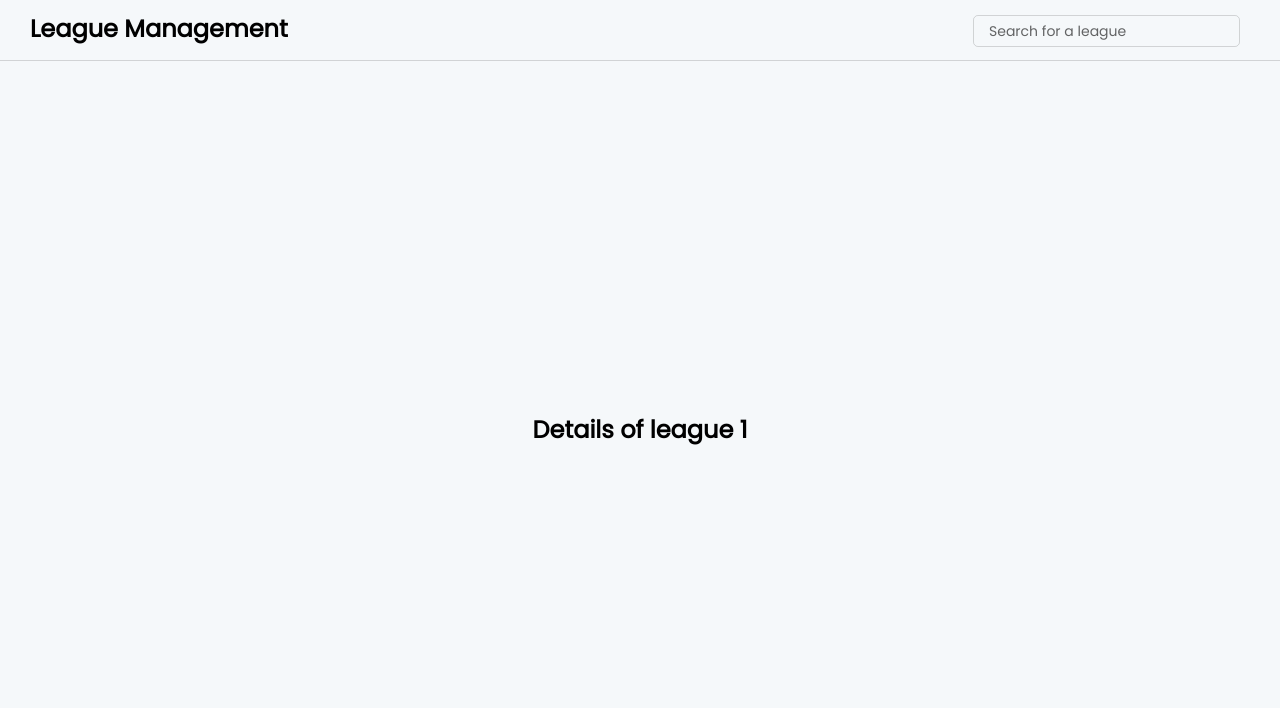
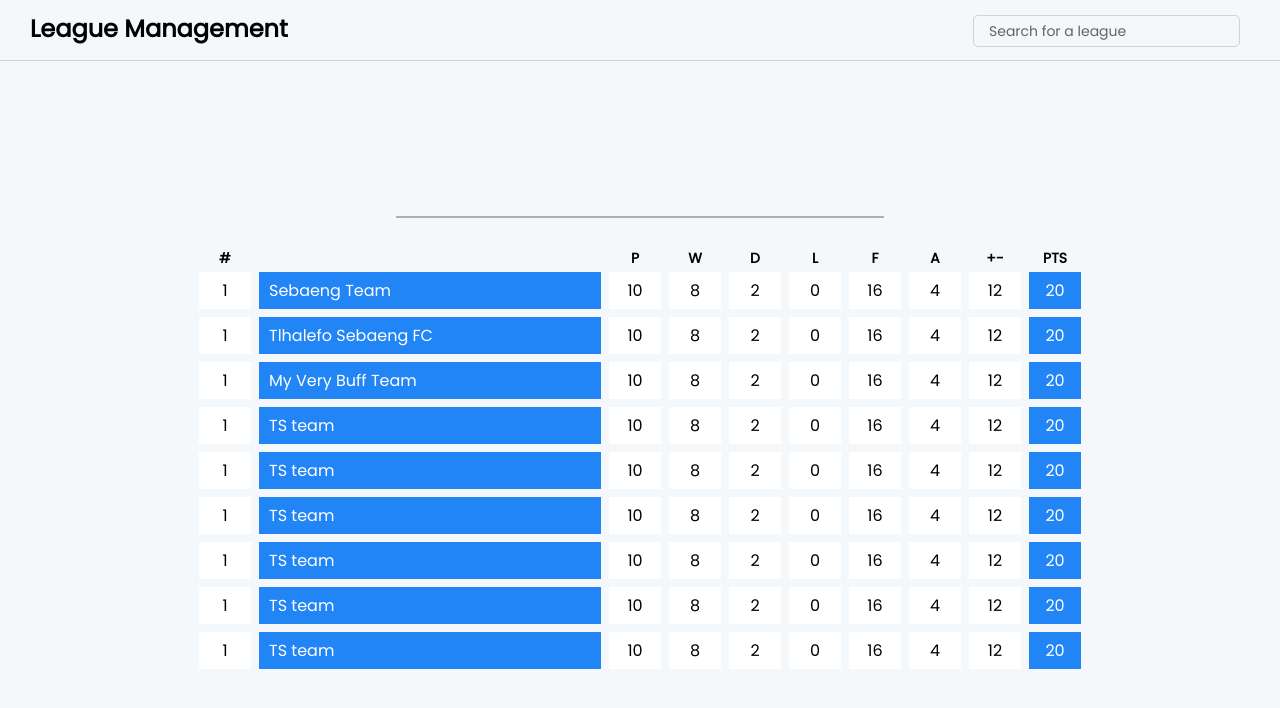
Before and after one commit to tlhalesebaeng/league-oracle-frontend, a React (Vite) app in the folder frontend/: page /leagues/1 in a window 1280 px wide. Shown: the top 708 px of the page. Built offline with nearby package versions, Linux system fonts and the light colour scheme.

Commit message:
league standings implementation

```diff
--- /dev/null
+++ b/frontend/src/components/league/Details.css
@@ -0,0 +1,14 @@
+.league-details {
+    padding: 20px;
+    padding-top: 0px;
+    width: 35%;
+    display: flex;
+    flex-direction: column;
+    align-items: center;
+    border-bottom: 2px solid rgba(0, 0, 0, 0.3);
+}
+
+.league-details h2 {
+    font-size: 30px;
+    margin-bottom: 10px;
+}
--- /dev/null
+++ b/frontend/src/components/league/Details.jsx
@@ -0,0 +1,12 @@
+import './Details.css';
+
+const Details = ({ id, name, dateCreated }) => {
+    return (
+        <section className="league-details">
+            <h2>{name}</h2>
+            <p>{dateCreated}</p>
+        </section>
+    );
+};
+
+export default Details;
--- /dev/null
+++ b/frontend/src/components/league/Standings.css
@@ -0,0 +1,24 @@
+.league-standings table {
+    display: flex;
+    flex-direction: column;
+    margin-top: 30px;
+}
+
+.league-standings th {
+    display: flex;
+}
+
+.league-standings__space-header {
+    width: 350px;
+}
+
+.league-standings__header-field {
+    height: 20px;
+    width: 60px;
+    background-color: transparent;
+    display: flex;
+    justify-content: center;
+    align-items: center;
+    font-size: 14px;
+    font-weight: 600;
+}
--- /dev/null
+++ b/frontend/src/components/league/Standings.jsx
@@ -0,0 +1,138 @@
+import Standing from '../team/Standing';
+import './Standings.css';
+
+const Standings = () => {
+    // get this from the backend
+    const teams = [
+        {
+            id: 't1',
+            name: 'Sebaeng Team',
+            wins: 8,
+            draws: 2,
+            loses: 0,
+            goalsFoward: 16,
+            goalsAgainst: 4,
+            playedGames: 10,
+            points: 20,
+            goalDifference: 12,
+        },
+        {
+            id: 't2',
+            name: 'Tlhalefo Sebaeng FC',
+            wins: 8,
+            draws: 2,
+            loses: 0,
+            goalsFoward: 16,
+            goalsAgainst: 4,
+            playedGames: 10,
+            points: 20,
+            goalDifference: 12,
+        },
+        {
+            id: 't3',
+            name: 'My Very Buff Team',
+            wins: 8,
+            draws: 2,
+            loses: 0,
+            goalsFoward: 16,
+            goalsAgainst: 4,
+            playedGames: 10,
+            points: 20,
+            goalDifference: 12,
+        },
+        {
+            id: 't4',
+            name: 'TS team',
+            wins: 8,
+            draws: 2,
+            loses: 0,
+            goalsFoward: 16,
+            goalsAgainst: 4,
+            playedGames: 10,
+            points: 20,
+            goalDifference: 12,
+        },
+        {
+            id: 't5',
+            name: 'TS team',
+            wins: 8,
+            draws: 2,
+            loses: 0,
+            goalsFoward: 16,
+            goalsAgainst: 4,
+            playedGames: 10,
+            points: 20,
+            goalDifference: 12,
+        },
+        {
+            id: 't6',
+            name: 'TS team',
+            wins: 8,
+            draws: 2,
+            loses: 0,
+            goalsFoward: 16,
+            goalsAgainst: 4,
+            playedGames: 10,
+            points: 20,
+            goalDifference: 12,
+        },
+        {
+            id: 't7',
+            name: 'TS team',
+            wins: 8,
+            draws: 2,
+            loses: 0,
+            goalsFoward: 16,
+            goalsAgainst: 4,
+            playedGames: 10,
+            points: 20,
+            goalDifference: 12,
+        },
+        {
+            id: 't8',
+            name: 'TS team',
+            wins: 8,
+            draws: 2,
+            loses: 0,
+            goalsFoward: 16,
+            goalsAgainst: 4,
+            playedGames: 10,
+            points: 20,
+            goalDifference: 12,
+        },
+        {
+            id: 't9',
+            name: 'TS team',
+            wins: 8,
+            draws: 2,
+            loses: 0,
+            goalsFoward: 16,
+            goalsAgainst: 4,
+            playedGames: 10,
+            points: 20,
+            goalDifference: 12,
+        },
+    ];
+
+    const tableHeaderFields = ['P', 'W', 'D', 'L', 'F', 'A', '+-', 'PTS'];
+    return (
+        <section className="league-standings">
+            <table>
+                <th>
+                    <td className="league-standings__header-field">#</td>
+                    <td className="league-standings__space-header"></td>
+                    {tableHeaderFields.map((fieldName) => (
+                        <td className="league-standings__header-field">
+                            {fieldName}
+                        </td>
+                    ))}
+                </th>
+                {teams.map((team) => (
+                    <Standing key={team.id} {...team} />
+                ))}
+            </table>
+        </section>
+    );
+};
+
+export default Standings;
--- a/frontend/src/components/modal/LeagueItem.jsx
+++ b/frontend/src/components/modal/LeagueItem.jsx
@@ -10,7 +10,7 @@ const LeagueItem = ({ id, name, dateCreated }) => {
 
     const handleShowLeague = () => {
         dispatch(uiActions.hideLeaguesModal());
-        navigate(`/leagues/${id}`);
+        navigate(`/leagues/${id}`, { state: { id, name, dateCreated } });
     };
 
     return (
--- /dev/null
+++ b/frontend/src/components/team/Standing.css
@@ -0,0 +1,3 @@
+.league-standings__row {
+    display: flex;
+}
--- /dev/null
+++ b/frontend/src/components/team/Standing.jsx
@@ -0,0 +1,35 @@
+import './Standing.css';
+import StandingField from './StandingField';
+
+const Standing = ({
+    name,
+    wins,
+    draws,
+    loses,
+    goalsFoward,
+    goalsAgainst,
+    playedGames,
+    points,
+    goalDifference,
+}) => {
+    return (
+        <tr className="league-standings__row">
+            <StandingField>1</StandingField>
+            <StandingField className="league-standings__heading-field">
+                {name}
+            </StandingField>
+            <StandingField>{playedGames}</StandingField>
+            <StandingField>{wins}</StandingField>
+            <StandingField>{draws}</StandingField>
+            <StandingField>{loses}</StandingField>
+            <StandingField>{goalsFoward}</StandingField>
+            <StandingField>{goalsAgainst}</StandingField>
+            <StandingField>{goalDifference}</StandingField>
+            <StandingField className="league-standings__points-field">
+                {points}
+            </StandingField>
+        </tr>
+    );
+};
+
+export default Standing;
--- /dev/null
+++ b/frontend/src/components/team/StandingField.css
@@ -0,0 +1,23 @@
+.league-standings__field {
+    height: 45px;
+    width: 60px;
+    border: 4px solid rgb(245, 248, 250);
+    background-color: rgb(255, 255, 255);
+    display: flex;
+    justify-content: center;
+    align-items: center;
+    box-sizing: border-box;
+}
+
+.league-standings__heading-field {
+    width: 350px;
+    padding-left: 10px;
+    background-color: rgb(34, 133, 245);
+    color: rgb(255, 255, 255);
+    justify-content: start;
+}
+
+.league-standings__points-field {
+    background-color: rgb(34, 133, 245);
+    color: rgb(255, 255, 255);
+}
--- /dev/null
+++ b/frontend/src/components/team/StandingField.jsx
@@ -0,0 +1,15 @@
+import './StandingField.css';
+
+const StandingField = ({ children, className }) => {
+    return (
+        <td
+            className={`league-standings__field${
+                className ? ' ' + className : ''
+            }`}
+        >
+            {children}
+        </td>
+    );
+};
+
+export default StandingField;
--- a/frontend/src/index.css
+++ b/frontend/src/index.css
@@ -64,6 +64,7 @@ main {
     min-height: calc(100% - 163px);
     padding: 50px 0px;
     display: flex;
+    flex-direction: column;
     align-items: center;
     justify-content: center;
     background-color: rgb(245, 248, 250);
--- a/frontend/src/pages/app/Leagues.jsx
+++ b/frontend/src/pages/app/Leagues.jsx
@@ -1,11 +1,15 @@
-import { useParams } from 'react-router-dom';
+import { useLocation, useParams } from 'react-router-dom';
+import Details from '../../components/league/Details';
+import Standings from '../../components/league/Standings';
 
 const Leagues = () => {
     const params = useParams();
+    const location = useLocation();
 
     return (
         <main>
-            <h2>Details of league {params.leagueId}</h2>
+            <Details {...location.state} />
+            <Standings />
         </main>
     );
 };
```
